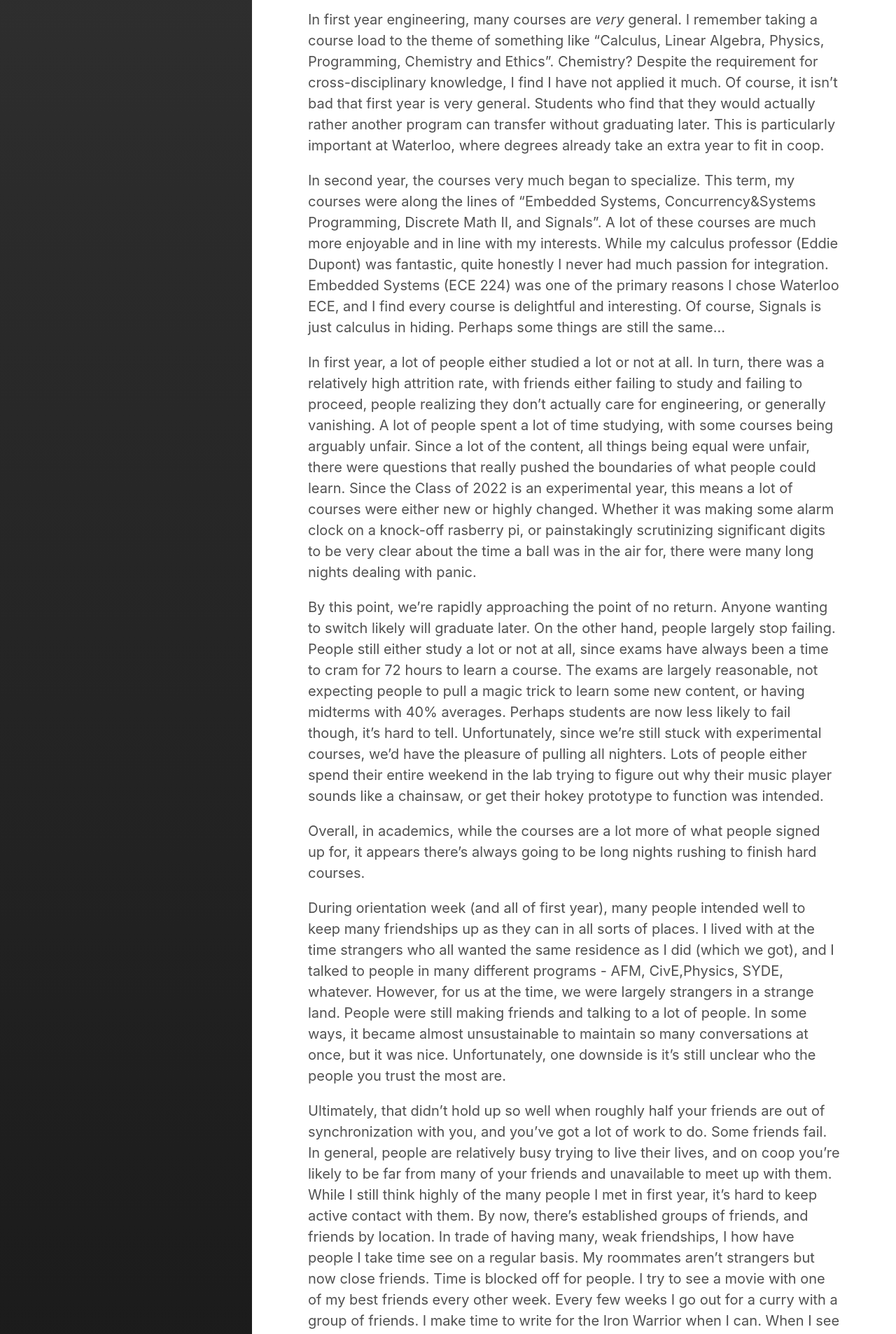
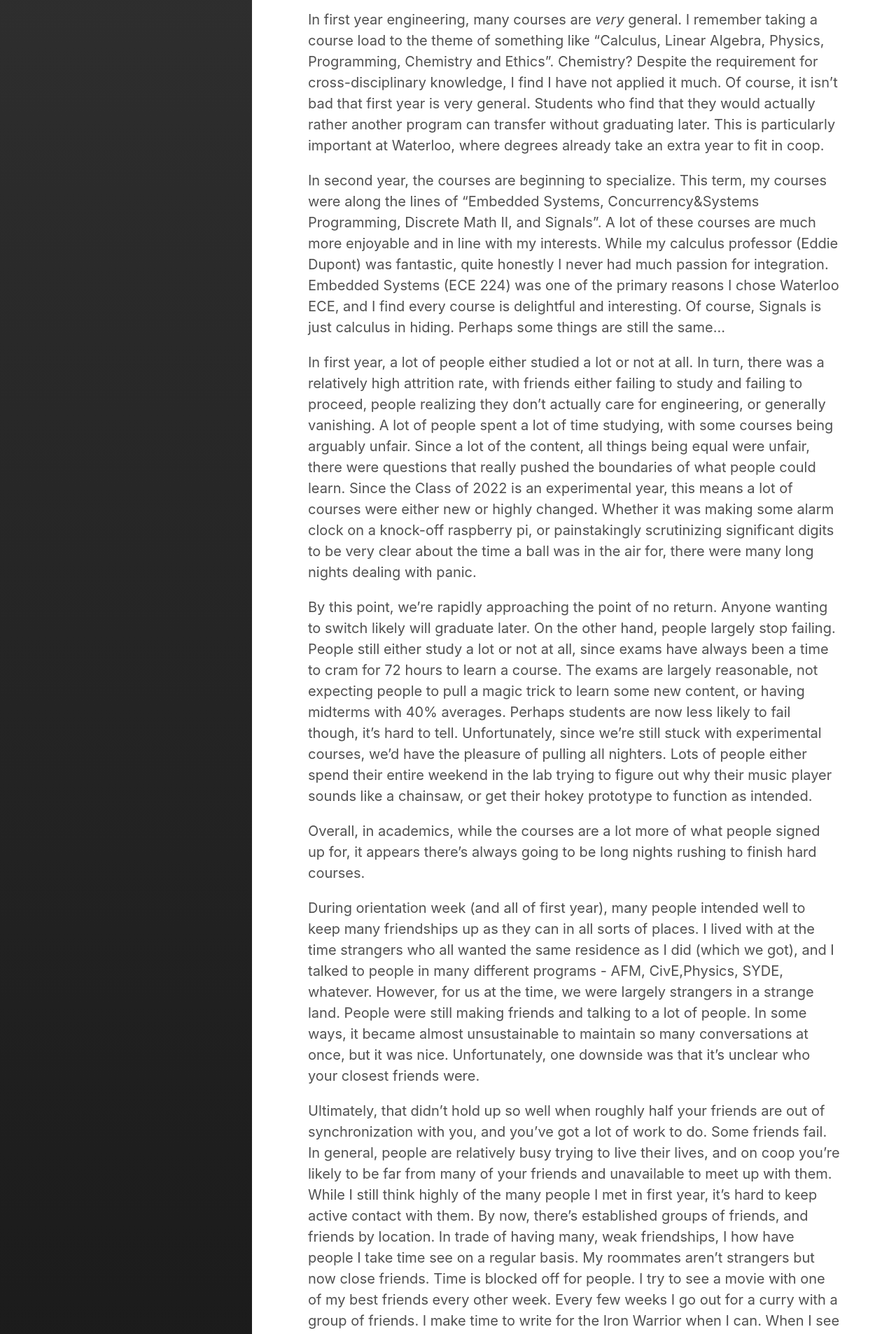
Before and after one commit to danielmccormick/danielmccormick.github.io, a Jekyll site: the page built from _posts/2019-07-19-second-year-reflection.md, in a window 1280 px wide. Shown: the part 447-2354 px from the top of the page at 70% size. Built offline with Jekyll 4.4.1, drawn with Linux system fonts in a browser that asks for light colours; some of the changed text lies outside the part shown.

Commit message:
fixed spelling errors

```diff
--- a/_posts/2019-07-19-second-year-reflection.md
+++ b/_posts/2019-07-19-second-year-reflection.md
@@ -14,22 +14,22 @@ Of course, it isn't bad that first year is very general.
 Students who find that they would actually rather another program can transfer without graduating later.
 This is particularly important at Waterloo, where degrees already take an extra year to fit in coop.
 
-In second year, the courses very much began to specialize. This term, my courses were along the lines of "Embedded Systems, Concurrency&Systems Programming, Discrete Math II, and Signals". A lot of these courses are much more enjoyable and in line with my interests. While my calculus professor (Eddie Dupont) was fantastic, quite honestly I never had much passion for integration. Embedded Systems (ECE 224) was one of the primary reasons I chose Waterloo ECE, and I find every course is delightful and interesting. Of course, Signals is just calculus in hiding. Perhaps some things are still the same...
+In second year, the courses are beginning to specialize. This term, my courses were along the lines of "Embedded Systems, Concurrency&Systems Programming, Discrete Math II, and Signals". A lot of these courses are much more enjoyable and in line with my interests. While my calculus professor (Eddie Dupont) was fantastic, quite honestly I never had much passion for integration. Embedded Systems (ECE 224) was one of the primary reasons I chose Waterloo ECE, and I find every course is delightful and interesting. Of course, Signals is just calculus in hiding. Perhaps some things are still the same...
 
-In first year, a lot of people either studied a lot or not at all. In turn, there was a relatively high attrition rate, with friends either failing to study and failing to proceed, people realizing they don't actually care for engineering, or generally vanishing. A lot of people spent a lot of time studying, with some courses being arguably unfair. Since a lot of the content, all things being equal were unfair, there were questions that really pushed the boundaries of what people could learn. Since the Class of 2022 is an experimental year, this means a lot of courses were either new or highly changed. Whether it was making some alarm clock on a knock-off rasberry pi, or painstakingly scrutinizing significant digits to be very clear about the time a ball was in the air for, there were many long nights dealing with panic.
+In first year, a lot of people either studied a lot or not at all. In turn, there was a relatively high attrition rate, with friends either failing to study and failing to proceed, people realizing they don't actually care for engineering, or generally vanishing. A lot of people spent a lot of time studying, with some courses being arguably unfair. Since a lot of the content, all things being equal were unfair, there were questions that really pushed the boundaries of what people could learn. Since the Class of 2022 is an experimental year, this means a lot of courses were either new or highly changed. Whether it was making some alarm clock on a knock-off raspberry pi, or painstakingly scrutinizing significant digits to be very clear about the time a ball was in the air for, there were many long nights dealing with panic.
 
-By this point, we're rapidly approaching the point of no return. Anyone wanting to switch likely will graduate later. On the other hand, people largely stop failing. People still either study a lot or not at all, since exams have always been a time to cram for 72 hours to learn a course. The exams are largely reasonable, not expecting people to pull a magic trick to learn some new content, or having midterms with 40% averages. Perhaps students are now less likely to fail though, it's hard to tell. Unfortunately, since we're still stuck with experimental courses, we'd have the pleasure of pulling all nighters. Lots of people either spend their entire weekend in the lab trying to figure out why their music player sounds like a chainsaw, or get their hokey prototype to function was intended.
+By this point, we're rapidly approaching the point of no return. Anyone wanting to switch likely will graduate later. On the other hand, people largely stop failing. People still either study a lot or not at all, since exams have always been a time to cram for 72 hours to learn a course. The exams are largely reasonable, not expecting people to pull a magic trick to learn some new content, or having midterms with 40% averages. Perhaps students are now less likely to fail though, it's hard to tell. Unfortunately, since we're still stuck with experimental courses, we'd have the pleasure of pulling all nighters. Lots of people either spend their entire weekend in the lab trying to figure out why their music player sounds like a chainsaw, or get their hokey prototype to function as intended.
 
 Overall, in academics, while the courses are a lot more of what people signed up for, it appears there's always going to be long nights rushing to finish hard courses.
 
-During orientation week (and all of first year), many people intended well to keep many friendships up as they can in all sorts of places. I lived with at the time strangers who all wanted the same residence as I did (which we got), and I talked to people in many different programs - AFM, CivE,Physics, SYDE, whatever. However, for us at the time, we were largely strangers in a strange land. People were still making friends and talking to a lot of people. In some ways, it became almost unsustainable to maintain so many conversations at once, but it was nice. Unfortunately, one downside is it's still unclear who the people you trust the most are.
+During orientation week (and all of first year), many people intended well to keep many friendships up as they can in all sorts of places. I lived with at the time strangers who all wanted the same residence as I did (which we got), and I talked to people in many different programs - AFM, CivE,Physics, SYDE, whatever. However, for us at the time, we were largely strangers in a strange land. People were still making friends and talking to a lot of people. In some ways, it became almost unsustainable to maintain so many conversations at once, but it was nice. Unfortunately, one downside was that it's unclear who your closest friends were.
 
 Ultimately, that didn't hold up so well when roughly half your friends are out of synchronization with you, and you've got a lot of work to do. Some friends fail. In general, people are relatively busy trying to live their lives, and on coop you're likely to be far from many of your friends and unavailable to meet up with them. While I still think highly of the many people I met in first year, it's hard to keep active contact with them. By now, there's established groups of friends, and friends by location. In trade of having many, weak friendships, I how have people I take time see on a regular basis. My roommates aren't strangers but now close friends. Time is blocked off for people. I try to see a movie with one of my best friends every other week. Every few weeks I go out for a curry with a group of friends. I make time to write for the Iron Warrior when I can. When I see people in my class, they're typically a friendly face. While perhaps it's disappointing that I don't get to see as many people often, the people I do see absolutely make up for it.
 
 Finally, habits as a person have changed a lot, in all sorts of terms. On first co-op, everybody was struggling, hoping for a good co-op (often software development). People didn't have skills, and found it hard to find a job. By this term, people have two internships under their belt and largely have settled in to aim higher. I found myself turning down jobs I really would have loved in first year for various reasons. As people get more skills, their expectations go up too. Perhaps that "AI" company that actually has more of "Human AI" isn't so good. Perhaps that embedded systems company paying $18.21 an hour with two and a half stars on glassdoor isn't such a good company after all.
 
-In first year, I was a very nervous cook, in hindsight making foods that are both facile and perhaps, less appitizing (I remember eating ground beef with beans, rice and hot sauce in a bowl). I also never really looked for deals, primarily shopping at the local sobeys. Now, it seems silly. There's no reason _not_ to go grocery shopping at Produce Depot or Freshco. In return, the deals by far and large are a lot more. Instead of trying to cook the simplest foods I knew, I'm willing to learn to cook something new - whether it's a soup (with homemade stock), a stir fry, a basted steak, hand-made hamburger patties, or anything else.
+In first year, I was a very nervous cook, in hindsight making foods that are both facile and perhaps, less appetizing (I remember eating ground beef with beans, rice and hot sauce in a bowl). I also never really looked for deals, primarily shopping at the local Sobeys. Now, it seems silly. There's no reason _not_ to go grocery shopping at Produce Depot or Freshco. In return, the deals by far and large are a lot more. Instead of trying to cook the simplest foods I knew, I'm willing to learn to cook something new - whether it's a soup (with homemade stock), a stir fry, a basted steak, hand-made hamburger patties, or anything else.
 
 In first year, due to a fire alarm at 8:10 every Monday morning, and in general classes at 8:30am, the entire class would enter lectures running on fumes. They'd be up until late working on assignments until 2am, 3am, or 5am. Now, classes start at 11:30 at the _earliest_. By pushing back classes, I often enter lectures full of energy, and am able to absorb material far better. 8:30 labs are now addressed groggily, but the lectures are much better.
 
-Overall, whether it's school being actual classes desired, spending time on meaingful friendships, or developing (some) better habits, there's been changes at Waterloo. While some things may still be the same, I'm far more optimistic about the future. I'm excited to conclude this year of university and see what the future brings.
+Overall, whether it's school being actual classes desired, spending time on meaningful friendships, or developing (some) better habits, there's been changes at Waterloo. While some things may still be the same, I'm far more optimistic about the future. I'm excited to conclude this year of university and see what the future brings.
```
